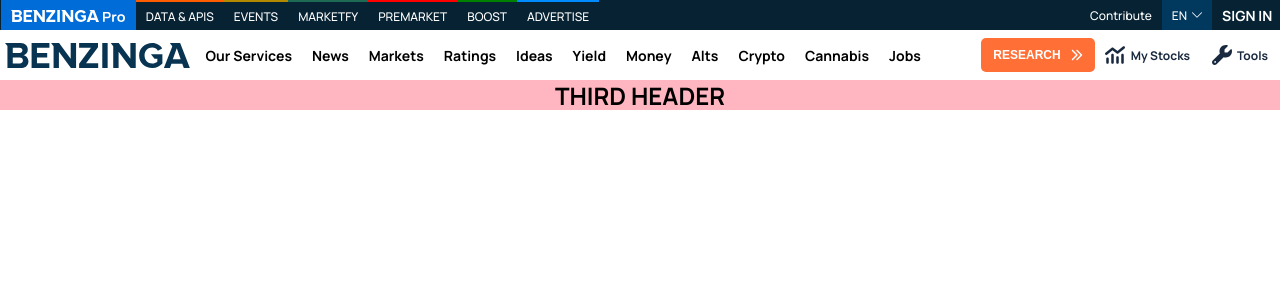
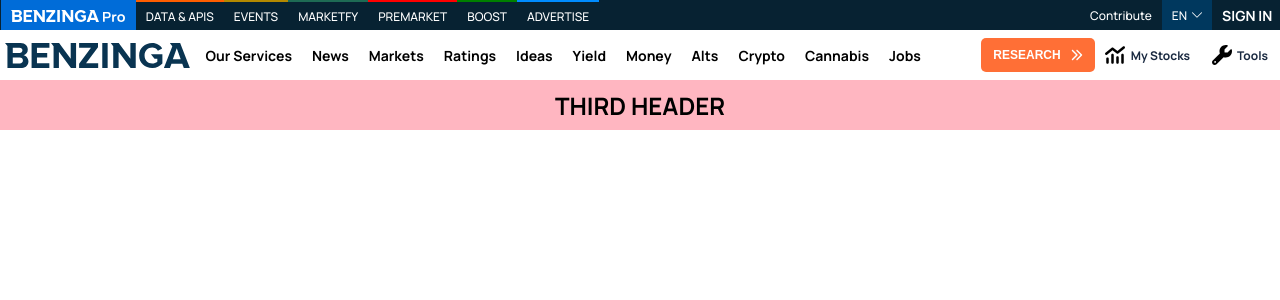
Before and after one commit to Jinlin3/react-stock-profile, a React (Create React App) app: page / in a window 1280 px wide. Shown: the top 300 px of the page. Built offline with nearby package versions, Linux system fonts and the light colour scheme.

Commit message:
added hover properties on second header

```diff
--- a/src/Header.css
+++ b/src/Header.css
@@ -126,6 +126,12 @@
   font-size: 14px;
   margin-left: 5px;
 }
+.second-header-container .left-side div {
+  transition: background-color 0.1s;
+}
+.second-header-container .left-side div:hover {
+  background-color: rgb(222, 235, 255);
+}
 .benzinga-img {
   height: 25px;
   margin-right: 6px;
@@ -151,6 +157,10 @@
   border-radius: 5px;
   padding: 10px 12px;
   cursor: pointer;
+  transition: background-color 0.1s;
+}
+.research-button:hover {
+  background-color: rgb(255, 94, 54);
 }
 .research-button div {
   padding: 0;
@@ -176,6 +186,14 @@
   margin-left: -5px;
   margin-right: -8px;
 }
+.my-stocks,
+.tools {
+  transition: background-color 0.1s;
+}
+.my-stocks:hover,
+.tools:hover {
+  background-color: rgb(222, 235, 255);
+}
 
 /* third header */
 .third-header-container {
@@ -187,6 +205,6 @@
   display: flex;
   align-items: center;
   justify-content: center;
-  height: 30px;
+  height: 50px;
   margin: 0;
 }
```
Also changed, not shown: src/components/images/stocks.svg, src/components/images/wrench.svg.
